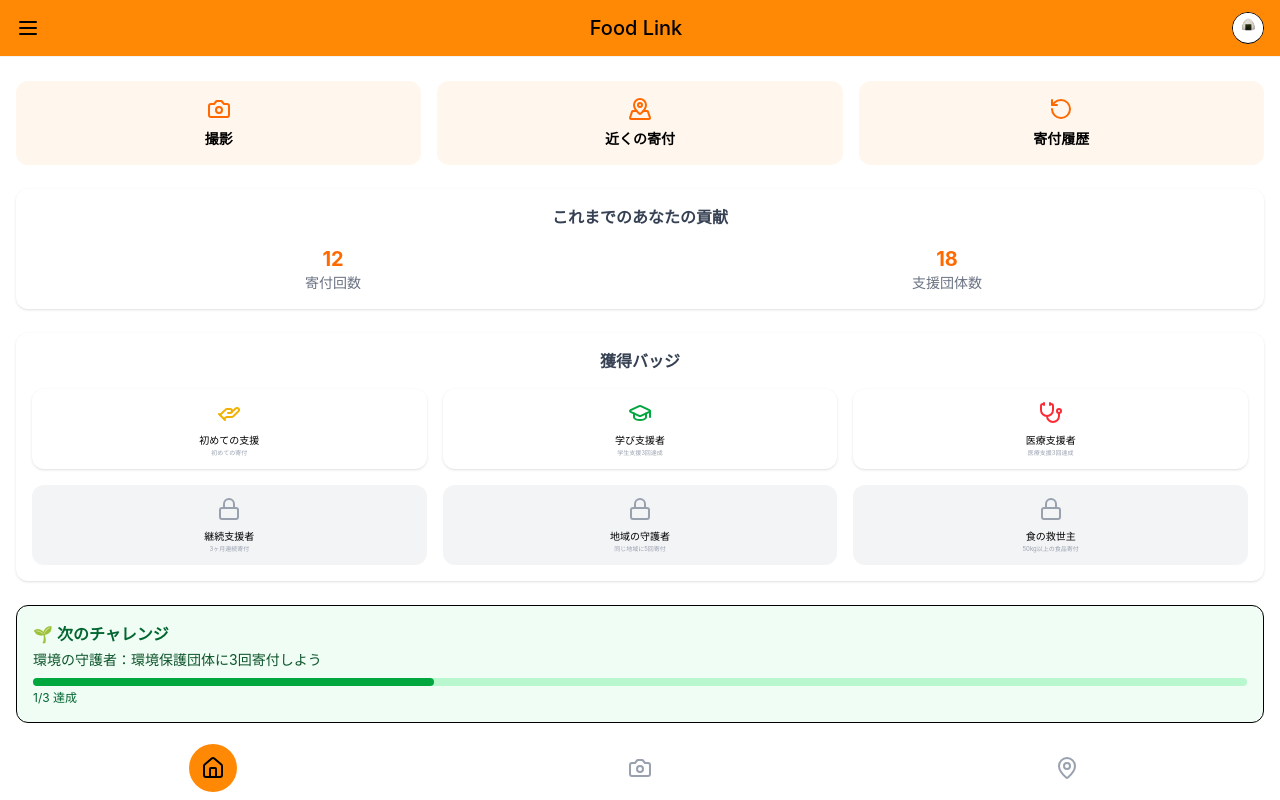
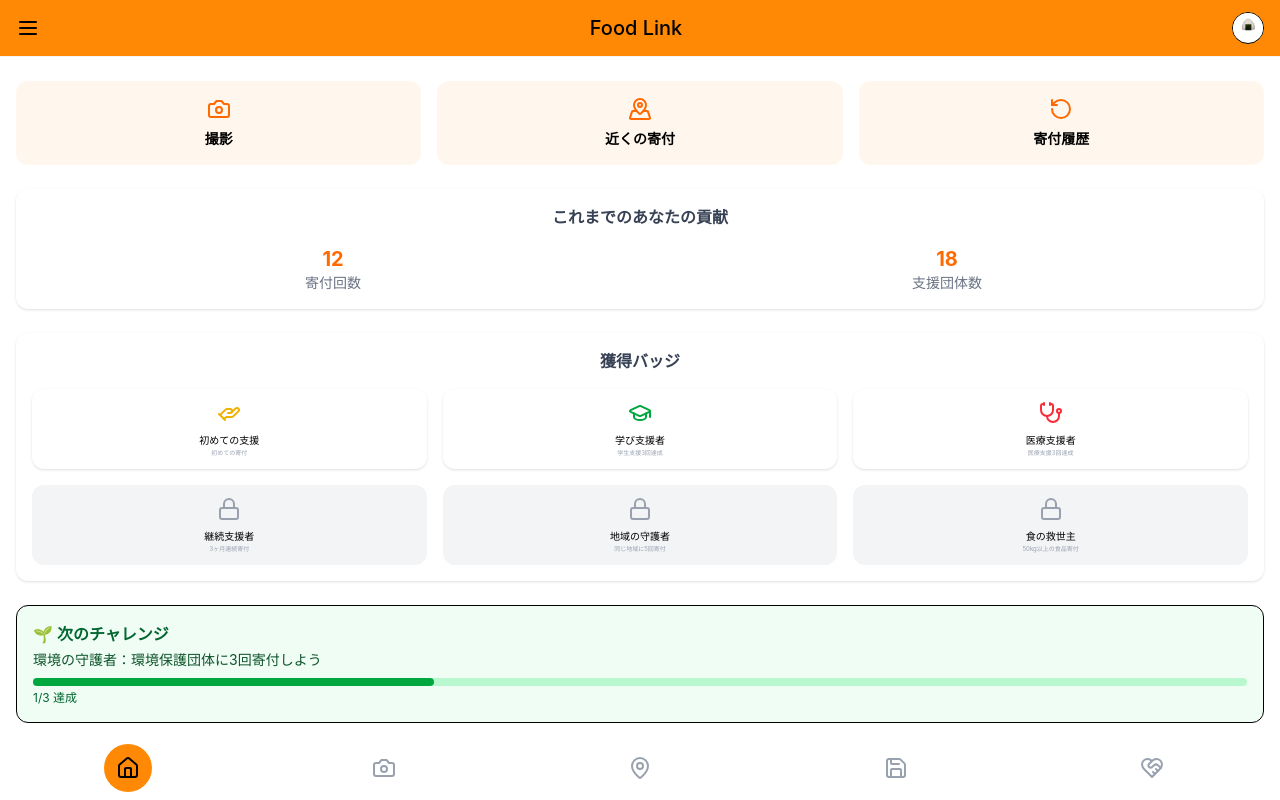
Before and after one commit to RilaKorila/food_link, a Next.js app: page / in a window 1280 px wide. Built offline with nearby package versions, Linux system fonts and the light colour scheme.

Commit message:
タイムライン画面の大枠を作成

```diff
--- a/src/components/BottomNavigation.js
+++ b/src/components/BottomNavigation.js
@@ -1,7 +1,7 @@
 "use client"
 
 import { useRouter } from "next/navigation"
-import { Home, Camera, MapPin } from "lucide-react"
+import { Home, Camera, MapPin, Save, HeartHandshake } from "lucide-react"
 
 export default function BottomNavigation({ activeTab }) {
   const router = useRouter()
@@ -41,6 +41,20 @@ export default function BottomNavigation({ activeTab }) {
         >
           <MapPin size={iconSize} />
         </button>
+
+        <button
+          onClick={() => navigateTo("/SaveDonation")}
+          className={getButtonClass("save")}
+        >
+          <Save size={iconSize} />
+        </button>
+
+        <button
+          onClick={() => navigateTo("/timeline")}
+          className={getButtonClass("timeline")}
+        >
+          <HeartHandshake size={iconSize} />
+        </button>
       </div>
     </footer>
   )
--- /dev/null
+++ b/src/components/DonationPostCard.jsx
@@ -0,0 +1,68 @@
+import { Heart } from "lucide-react"
+
+function formatRelativeTime(isoString) {
+  const created = new Date(isoString)
+  const now = new Date()
+
+  // 負の差分（未来日付）は考慮せず、0 を返す
+  const diffMs = Math.max(now.getTime() - created.getTime(), 0)
+  const diffHours = Math.floor(diffMs / (1000 * 60 * 60))
+  const diffDays = Math.floor(diffMs / (1000 * 60 * 60 * 24))
+
+  // 1) 24時間以内 → 時間単位
+  if (diffHours < 24) {
+    return `${diffHours}時間前`
+  }
+
+  // 2) 年が同じなら日付単位
+  if (now.getFullYear() === created.getFullYear()) {
+    return `${diffDays}日前`
+  }
+
+  // 3) 年が違う → 年単位
+  const diffYears = now.getFullYear() - created.getFullYear()
+  return `${diffYears}年前`
+}
+
+export default function DonationPostCard({ post }) {
+    const postedAt = formatRelativeTime(post.createdAt)
+
+  return (
+    <div className="bg-white rounded-xl shadow-sm p-4 space-y-3">
+      {/* 投稿ヘッダー */}
+      <div className="flex items-start justify-between">
+        <div className="flex space-x-3">
+          <div className="bg-orange-100 text-orange-600 font-bold w-9 h-9 rounded-full flex items-center justify-center">
+            {post.user.icon}
+          </div>
+          <div>
+            <p className="font-bold text-sm">{post.user.name}</p>
+            <p className="text-xs text-gray-500">{post.user.location} に寄付</p>
+          </div>
+        </div>
+        <p className="text-xs text-gray-500">{postedAt}</p>
+      </div>
+
+      <p className="text-sm text-gray-800 whitespace-pre-wrap">{post.message}</p>
+
+      {post.image && (
+        <div className="rounded-xl overflow-hidden bg-gray-100">
+          <img src={post.image} alt="donation" className="w-full object-cover" />
+        </div>
+      )}
+      {!post.image && (
+        <div className="rounded-xl h-40 bg-gray-100 flex items-center justify-center text-gray-400">
+          <span className="text-sm">📷</span>
+        </div>
+      )}
+
+      <div className="flex justify-between items-center text-sm text-gray-600">
+        <div className="flex items-center space-x-4">
+          <span className="flex items-center space-x-1 text-orange-500">
+            <Heart className="w-4 h-4" /> <span>{post.likes}</span>
+          </span>
+        </div>
+      </div>
+    </div>
+  )
+}
--- /dev/null
+++ b/src/pages/timeline.js
@@ -0,0 +1,75 @@
+import { useState } from "react"
+import Header from "@/components/Header"
+import BottomNavigation from "@/components/BottomNavigation"
+import DonationPostCard from "@/components/DonationPostCard"
+
+export default function TimelinePage() {
+  const [tab, setTab] = useState("all")
+
+  const dummyPosts = [
+    {
+      id: 1,
+      user: { name: "田中 花子", icon: "田", location: "新宿フードバンク" },
+      message:
+        "今日は家にあった余った食材を新宿フードバンクに寄付してきました！少しでも地域の方々の役に立てて嬉しいです🍚✨",
+      donatedFoods: ["お米", "缶詰（さば）", "インスタント麺"],
+      image: null, // or image URL
+      likes: 24,
+      createdAt: "2025-06-01T12:00:00Z",
+    },
+    {
+      id: 2,
+      user: { name: "佐藤 太郎", icon: "佐", location: "渋谷フードバンク" },
+      message:
+        "カップ麺を寄付しました",
+      donatedFoods: ["カップ麺"],
+      image: "https://example.com/image.jpg",
+      likes: 15,
+      createdAt: "2025-05-02T14:30:00Z",
+    },
+    ,
+    {
+      id: 3,
+      user: { name: "佐藤 太郎", icon: "佐", location: "渋谷フードバンク" },
+      message:
+        "カップ麺を寄付しました",
+      donatedFoods: ["カップ麺"],
+      image: "https://example.com/image.jpg",
+      likes: 15,
+      createdAt: "2023-05-02T14:30:00Z",
+    }
+  ]
+
+  return (
+    <div className="flex flex-col h-screen">
+      <Header />
+      <div className="flex-1 flex flex-col overflow-y-auto bg-gray-50">
+        <div className="sticky top-0 z-30 bg-gray-50 pb-2 px-4">
+          <h1 className="text-xl font-bold pt-4">みんなの寄付</h1>
+          <div className="flex space-x-6 text-sm font-semibold border-b">
+            {['すべて', '近くの寄付'].map((label, idx) => {
+              const value = ['all', 'nearby'][idx]
+              return (
+                <button
+                  key={label}
+                  onClick={() => setTab(value)}
+                  className={`pb-2 ${
+                    tab === value ? 'text-orange-500 border-b-2 border-orange-500' : 'text-gray-500'
+                  }`}
+                >
+                  {label}
+                </button>
+              )
+            })}
+          </div>
+        </div>
+        <div className="flex-1 px-4 py-6 space-y-6">
+          {dummyPosts.map((post) => (
+            <DonationPostCard key={post.id} post={post} />
+          ))}
+        </div>
+      </div>
+      <BottomNavigation activeTab="timeline" />
+    </div>
+  )
+}
```
